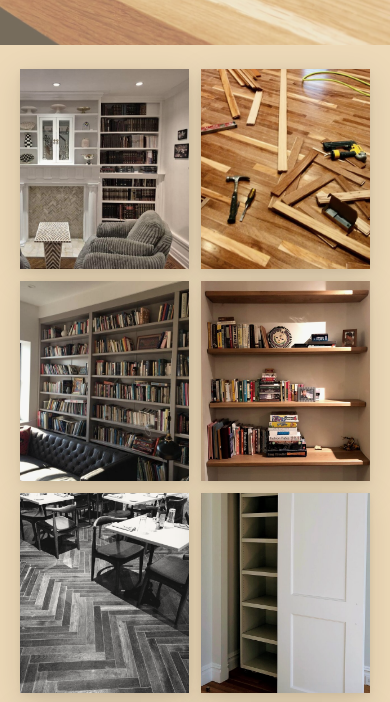
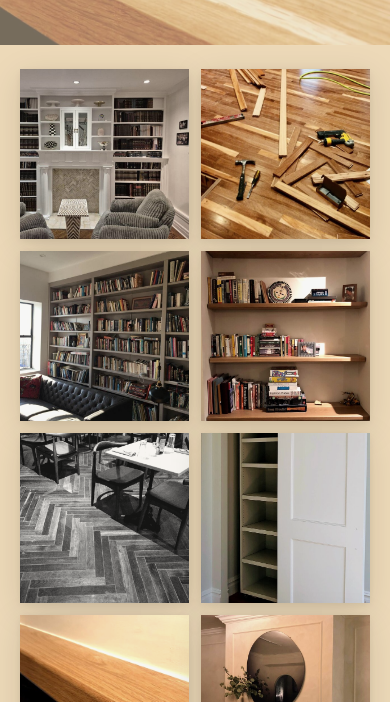
Before and after one commit to delsonjeff-ops/yosefaron-website, a plain HTML site: page index.html in a window 390 px wide. Shown: the part 131-833 px from the top of the page. Drawn offline with Linux system fonts and the light colour scheme.

Commit message:
Reduce uniform photo height on mobile
Co-Authored-By: Claude Sonnet 4.6 <noreply@anthropic.com>

```diff
--- a/index.html
+++ b/index.html
@@ -282,8 +282,8 @@
   @media (max-width: 720px) {
     .hero { padding: 1.75rem 1.25rem 1.5rem; }
     .photos-section { padding: 1rem 1.25rem 2rem; grid-template-columns: repeat(2, 1fr); gap: 1rem; }
-    .photo-item.landscape { height: 200px; }
-    .photo-item.portrait { height: 200px; }
+    .photo-item.landscape { height: 170px; }
+    .photo-item.portrait { height: 170px; }
     .photo-caption { margin-top: 6px; text-align: left !important; }
   }
 
```
